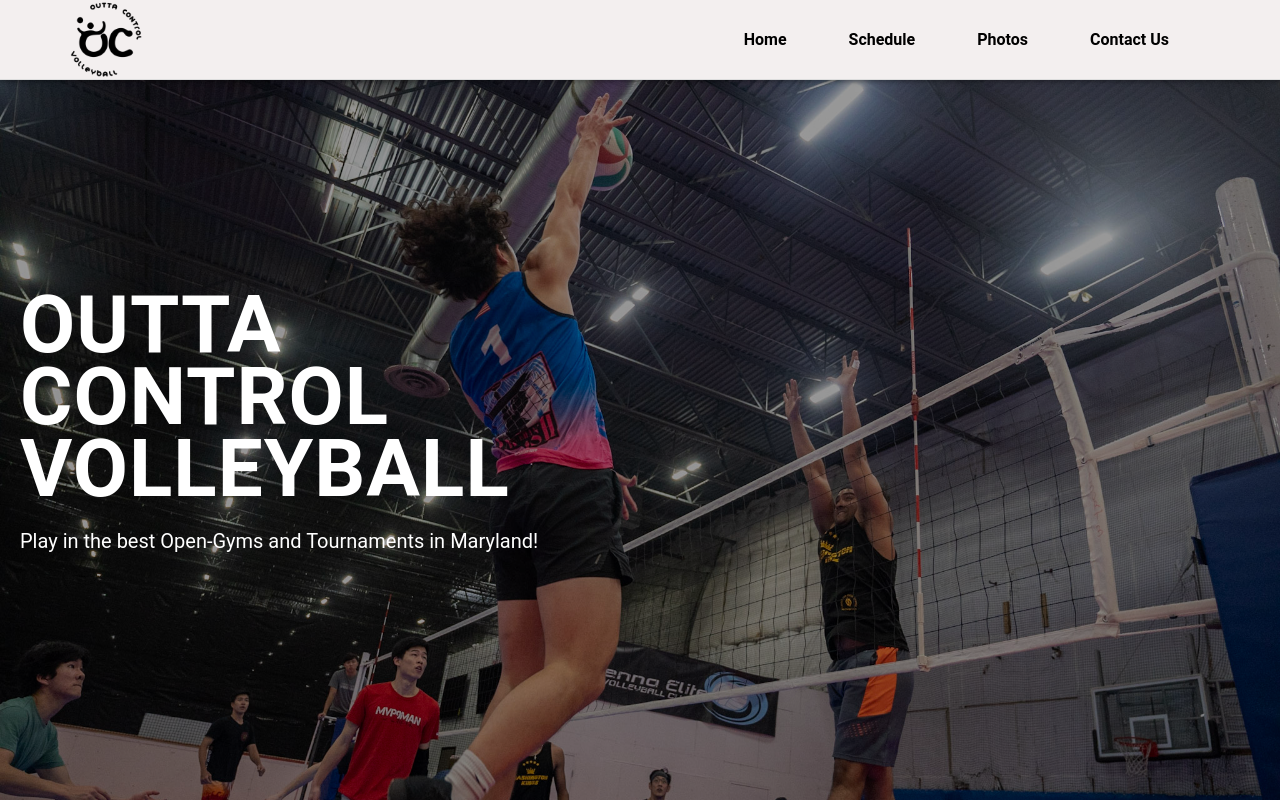
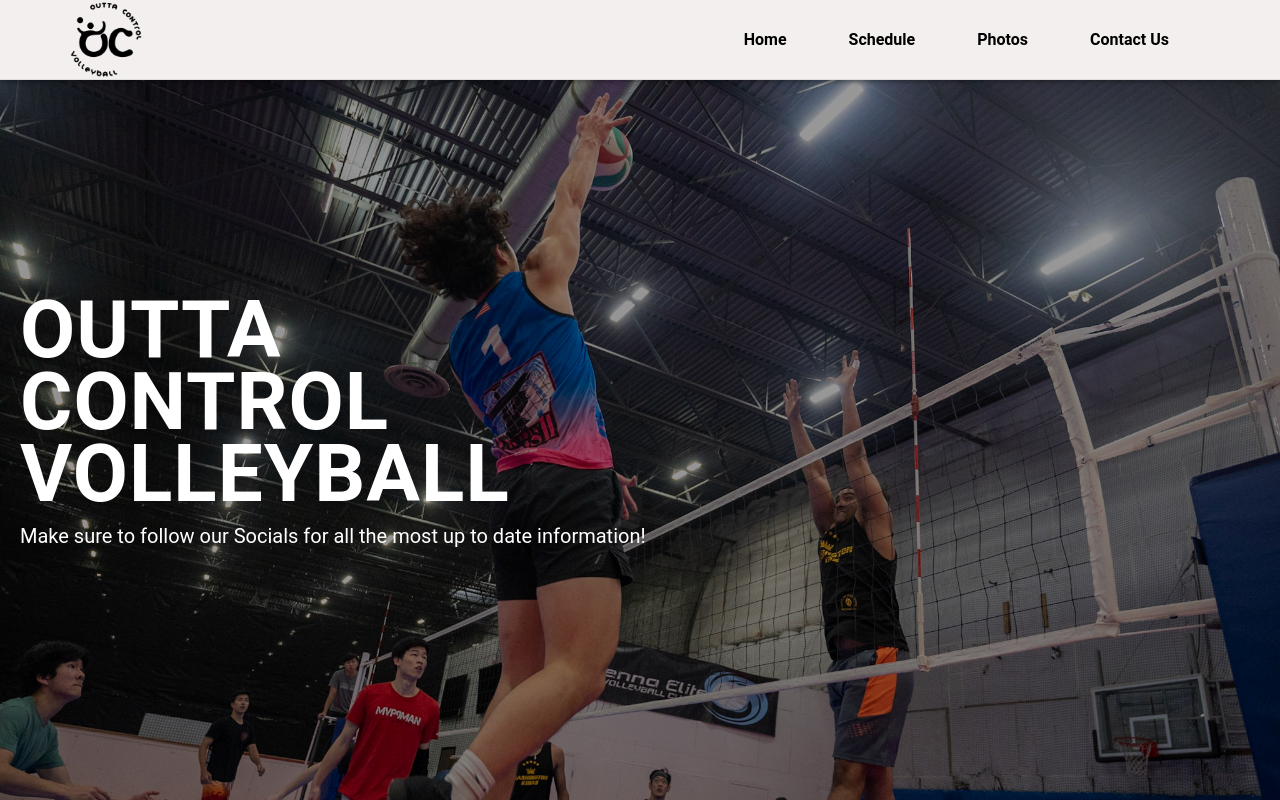
Before and after one commit to amashriq/ocvb, a React (Create React App) app: page /#/ocvb in a window 1280 px wide. Shown: the top 800 px of the page. Built offline with nearby package versions, Linux system fonts and the light colour scheme.

Commit message:
changed home page

```diff
--- a/src/components/Hero.css
+++ b/src/components/Hero.css
@@ -45,7 +45,7 @@
 
 .hero-container p {
   font-size: 1.25rem;
-  margin-top: 20px;
+  margin-top: 10px;
   max-width: 800px;
   padding: 0 20px;
   line-height: 1.6;
--- a/src/components/Hero.js
+++ b/src/components/Hero.js
@@ -11,7 +11,10 @@
           Control <br />
           Volleyball
         </h1>
-        <p>Play in the best Open-Gyms and Tournaments in Maryland!</p>
+        <p>
+          Make sure to follow our Socials for all the most up to date
+          information!
+        </p>
       </div>
     </div>
   );
--- a/src/components/pages/Home.js
+++ b/src/components/pages/Home.js
@@ -6,16 +6,20 @@
 import Footer from "../Footer";
 
 export default function Home() {
+  const AboutUs = (
+    <>
+      OC Volleyball started with one goal in mind: bringing back high level,
+      consistent, 6v6 volleyball to the DMV. After hosting countless Open-Gyms
+      and Tournaments, OC Volleyball, along with its wonderful community, was
+      able to build a reputation. Now, when you think of the best way to play
+      volleyball in Maryland, whether it's to practice or compete, you think OC.
+    </>
+  );
+
   return (
     <div className='home'>
       <Hero />
-      <Section
-        title='What is OC?'
-        content="OC Volleyball started with one goal in mind: bringing back high level, consistent, 6v6 volleyball to the DMV.
-      After hosting countless Open-Gyms and Tournaments, OC Volleyball, along with its wonderful community, was able to build a reputation.
-      Now, when you think of the best way to play volleyball in Maryland, whether it's to practice or compete, you think OC."
-        image={SecImage}
-      />
+      <Section title='What is OC?' content={AboutUs} image={SecImage} />
       <Footer />
     </div>
   );
```
